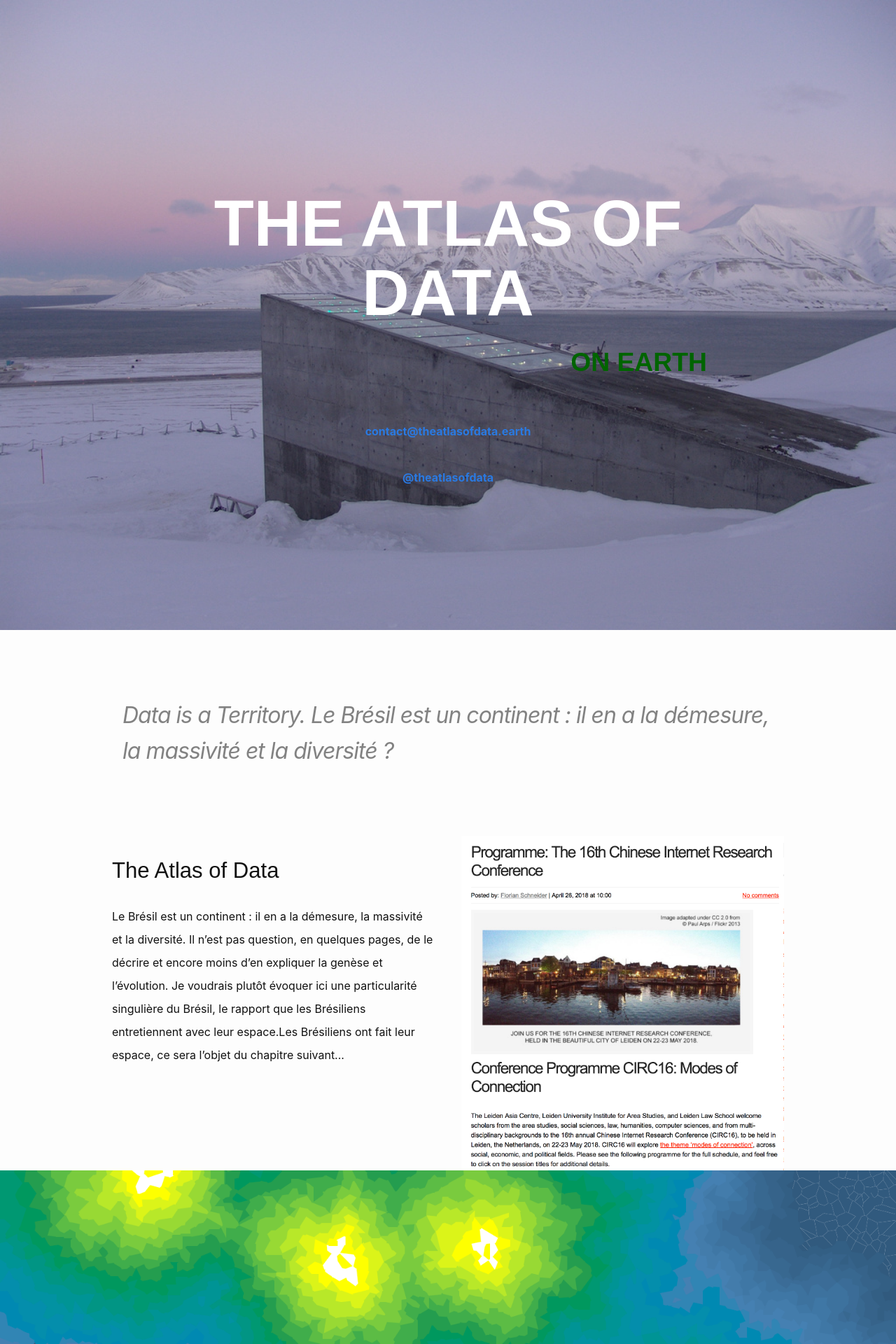
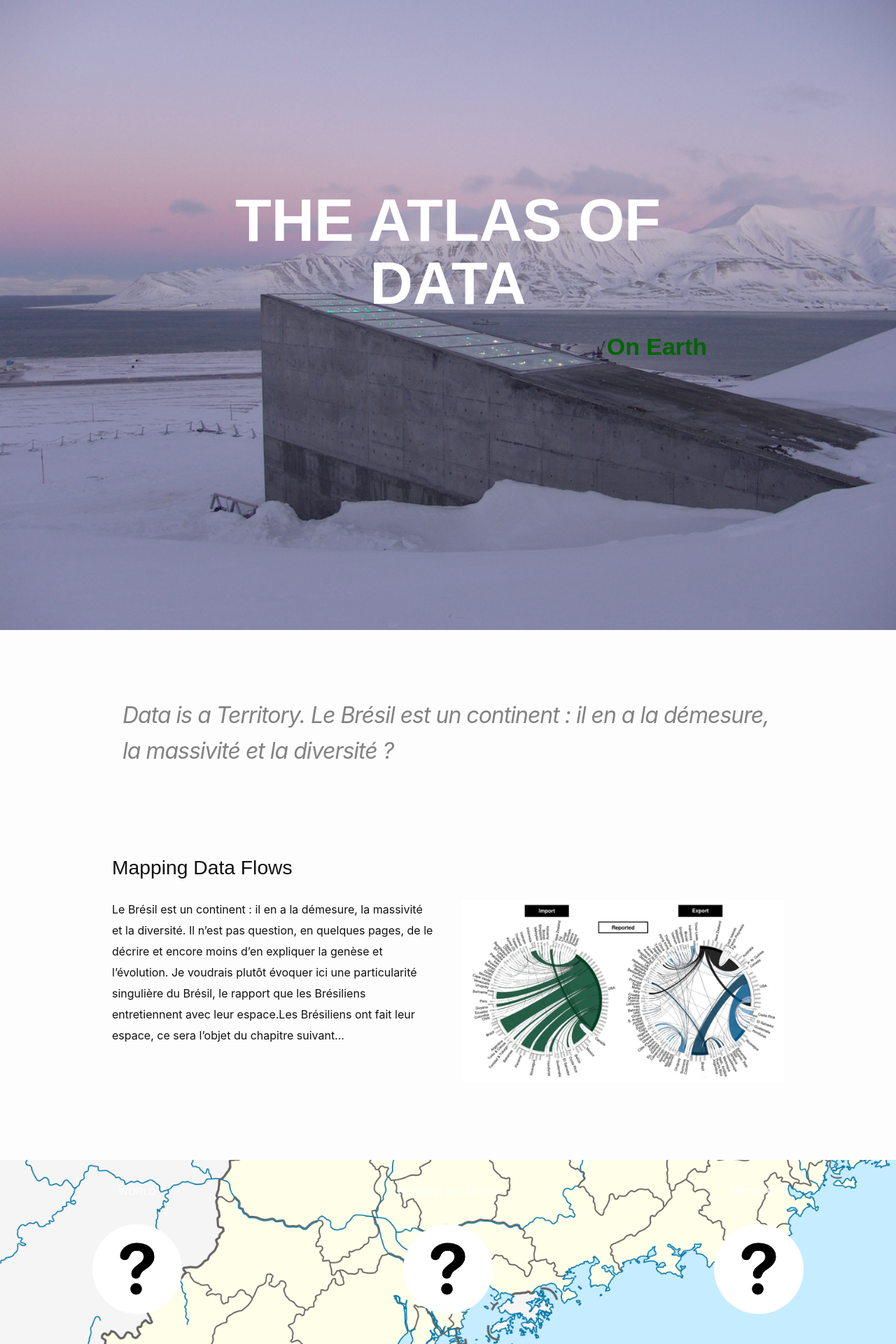
Before and after one commit to atlasofdata/atlasofdata.github.io, a Jekyll site: the page built from home.html, in a window 1280 px wide. Shown: the top 1920 px of the page at 70% size. Built offline with Jekyll 4.4.1, drawn with Linux system fonts in a browser that asks for light colours; some of the changed text lies outside the part shown.

Commit message:
layout ok

```diff
--- a/_includes/home/cover.html
+++ b/_includes/home/cover.html
@@ -1,13 +1,5 @@
 <section id="cover">
   <div class="wrapper cover-title">
     <h1>The Atlas of Data <small>on Earth</small></h1>
-    <div class="contacts">
-      <p>
-        <a href="mailto:contact@theatlasofdata.earth">contact@theatlasofdata.earth</a>
-      </p>
-      <p>
-        <a href="https://twitter.com/@theatlasofdata">@theatlasofdata</a>
-      </p>
-    </div>
   </div>
 </section>
--- /dev/null
+++ b/_includes/home/question.html
@@ -0,0 +1,4 @@
+<h3>How is that even possible?</h3>
+<p>
+  Le Brésil est un continent : il en a la démesure, la massivité et la diversité. Il n’est pas question, en quelques pages, de le décrire et encore moins d’en expliquer la genèse et l’évolution. Je voudrais plutôt évoquer ici une particularité singulière du Brésil, le rapport que les Brésiliens
+</p>
--- a/_sass/variables.scss
+++ b/_sass/variables.scss
@@ -10,7 +10,7 @@
 
 
 // Typesetting variables. Edit these!
-$baseFontSize:22; // in pixels. This would result in 22px on desktop
+$baseFontSize: 20; // in pixels. This would result in 22px on desktop
 $baseLineHeight:1.5; // how large the line height is as a multiple of font size
 $leading:$baseLineHeight * 1rem;
 // Rate of growth for headings
--- a/css/main.scss
+++ b/css/main.scss
@@ -16,6 +16,7 @@
 a {
   text-decoration: none;
 }
+
 
 // Style
 #cover {
@@ -47,6 +48,7 @@
 
       small {
         color: darkgreen;
+        text-transform: capitalize;
         display: block;
         text-align: right;
         font-size: .4em;
@@ -64,3 +66,53 @@
     margin: 3em 0;
   }
 }
+
+#intro {
+  margin-bottom: 5em;
+
+  img.page-mockup {
+    margin: 2em 0;
+  }
+}
+
+#icons {
+
+  text-align: center;
+  background: #111;
+  color:white;
+  min-height: 30vh;
+
+  background: url(/img/China_Guangdong_location_map.svg.png) no-repeat center center fixed;
+  -webkit-background-size: cover;
+  -moz-background-size: cover;
+  -o-background-size: cover;
+  background-size: cover;
+
+  img.icon {
+    margin: 2em 0;
+    height: 8em;
+    width: 8em;
+    line-height: 8em;
+    text-align:center;
+    background: #fff;
+    -webkit-border-radius:4em;
+    -moz-border-radius:4em;
+    border-radius:4em;
+
+  }
+}
+
+#faq {
+  margin-bottom: 3em;
+}
+
+#mini {
+  min-height: 30vh;
+  overflow: auto;
+
+  background: url(/img/islands-voronoid.png) no-repeat center center fixed;
+  -webkit-background-size: cover;
+  -moz-background-size: cover;
+  -o-background-size: cover;
+  background-size: cover;
+}
--- a/home.html
+++ b/home.html
@@ -18,49 +18,60 @@
     </section>
 
     <section id="intro" class="container">
+      <h3>Mapping Data Flows</h3>
       <div class="row">
         <div class="one-half column">
-          <h3>The Atlas of Data</h3>
           <p>
             Le Brésil est un continent : il en a la démesure, la massivité et la diversité. Il n’est pas question, en quelques pages, de le décrire et encore moins d’en expliquer la genèse et l’évolution. Je voudrais plutôt évoquer ici une particularité singulière du Brésil, le rapport que les Brésiliens entretiennent avec leur espace.Les Brésiliens ont fait leur espace, ce sera l’objet du chapitre suivant...
           </p>
         </div>
         <div class="one-half column">
-          <img src="/img/placeholder-mockup-page.png" alt="Atlas Mockup Page" title="A Mockup of a Page of the Atlas">
+          <img class="page-mockup" src="/img/red_snap_img1.png" alt="Atlas Mockup Page" title="A Mockup of a Page of the Atlas">
         </div>
       </div>
     </section>
 
+    <section id="icons">
+      <div class="row">
+        <div class="one-third column">
+          <h4>WORLD</h4>
+          <img src="/img/question.png" class="icon" alt="">
+        </div>
 
-    <section id="mini">
-      <img src="/img/islands-voronoid.png" alt="">
-      <!-- <div>
-        <img src="/img/globe.png" alt="">
-        <h5>WORLD</h5>
+        <div class="one-third column">
+          <h4>REGIONS and AREAS</h4>
+          <img src="/img/question.png" class="icon" alt="">
+        </div>
+
+        <div class="one-third column">
+          <h4>NETWORKS</h4>
+          <img src="/img/question.png" class="icon" alt="">
+        </div>
       </div>
-
-      <div>
-        <img src="/img/prd.png" alt="">
-        <h5>REGIONS and AREAS</h5>
-      </div>
-
-      <div>
-        <img src="/img/networks.png" alt="">
-        <h5>NETWORKS</h5>
-      </div> -->
     </section>
 
     <section id="faq" class="container">
-      <h3>FAQ</h3>
+      <h2>FAQ</h2>
+      <div class="row">
+        <div class="one-half column">
+          {% include home/question.html %}
+          {% include home/question.html %}
+        </div>
+        <div class="one-half column">
+          {% include home/question.html %}
+          {% include home/question.html %}
+        </div>
+      </div>
 
     </section>
 
+    <section id="mini">
+    </section>
 
     <section id="get-involved" class="container">
       <div class="row">
         <div class="one-half column">
           <h3>Get Involved</h3>
-
           <p>
             The Atlas of Data is looking for sponsors, editors, etc.
           </p>
```
Also changed, not shown: img/China_Guangdong_location_map.svg.png (added), img/question.png (added), img/red_snap_img1.png (added).
